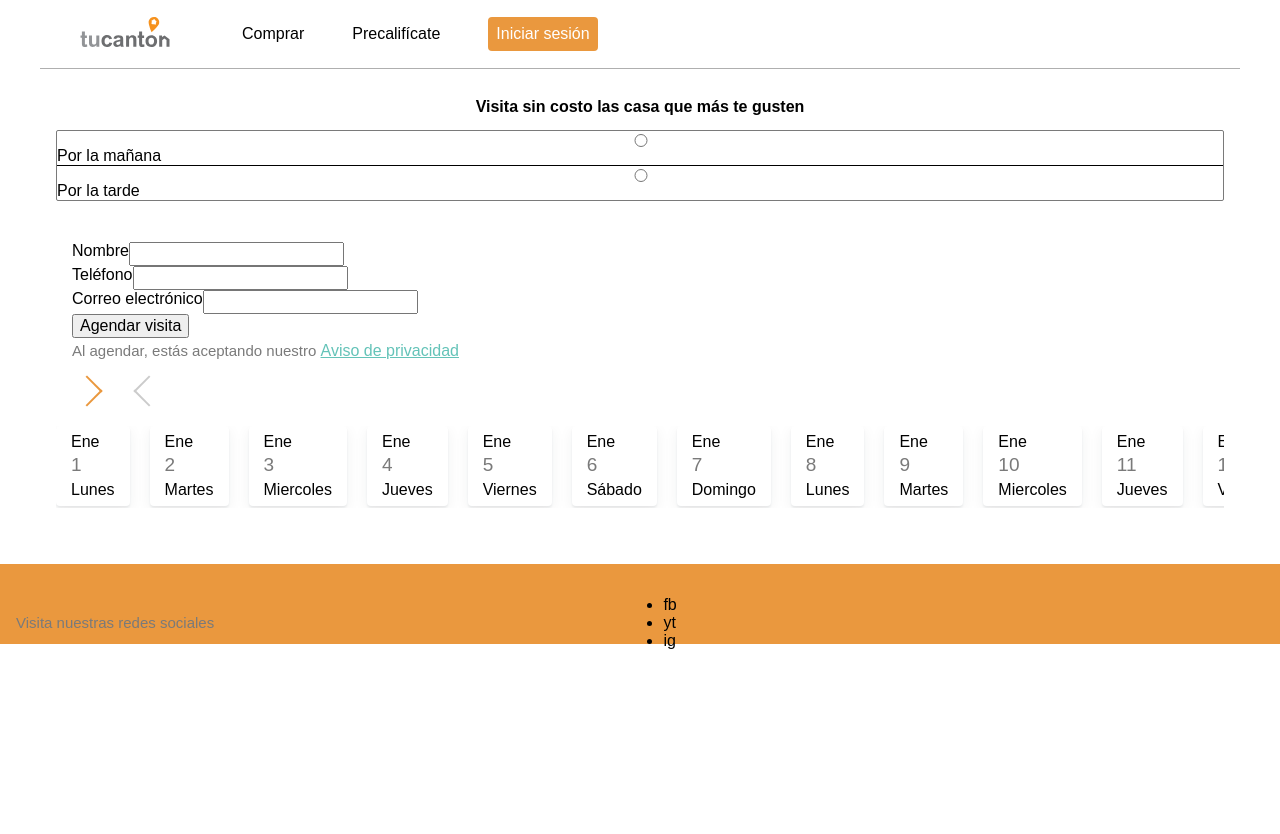
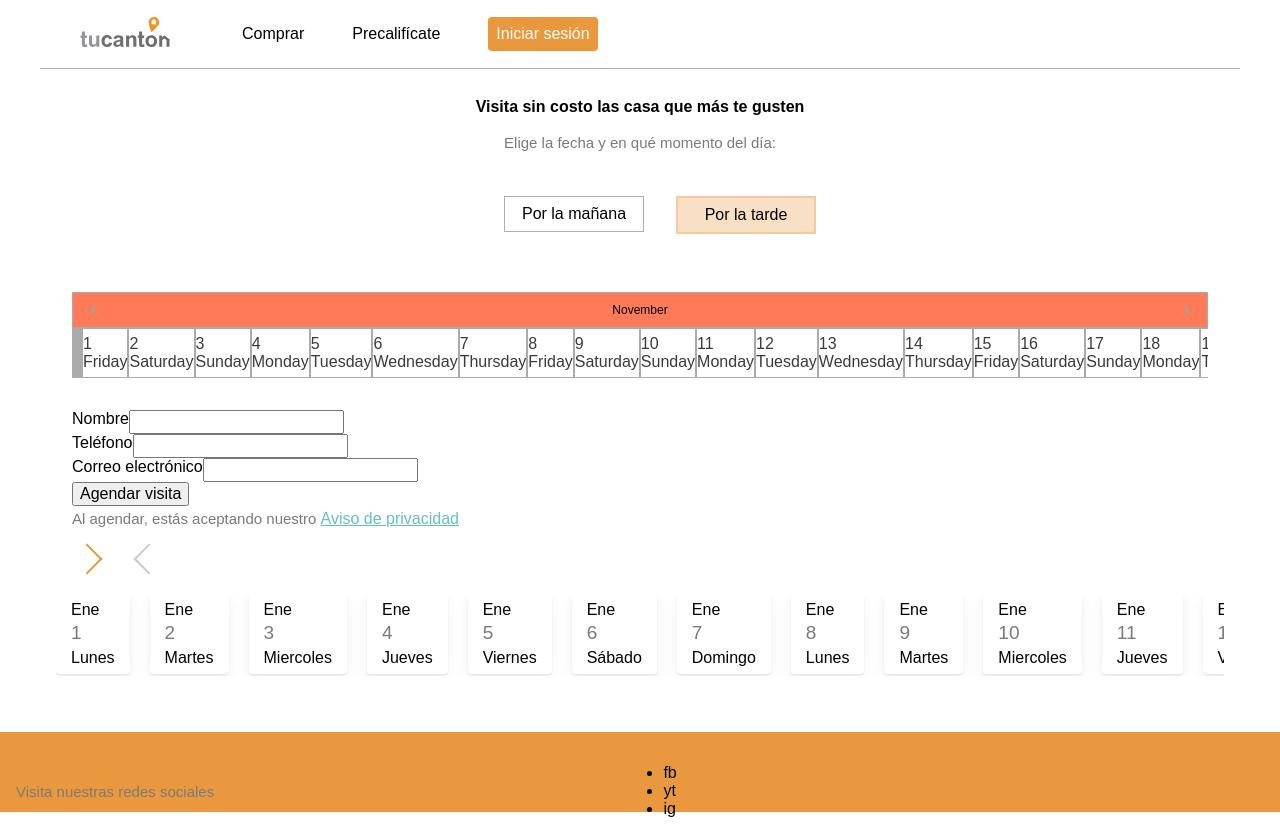
Before and after one commit to Lariicsa/tc-citas, a Vue app: page / in a window 1280 px wide. Before the commit the page ends 800 px from the top, so only its background shows below. Built offline with nearby package versions, Linux system fonts and the light colour scheme.

Commit message:
Refactor option buttons

```diff
--- a/src/App.vue
+++ b/src/App.vue
@@ -8,12 +8,15 @@
       <div class="row center">
         <p>Elige la fecha y en qué momento del día:</p>
       </div>
-      <div class="row">
-        <div class="radioGroup">
-          <ul>
-            <OptionButton name="options" label="Por la mañana" :value="selectedValue" @change="changeValue"/>
-            <OptionButton name="options" label="Por la tarde" :value="selectedValue" @change="changeValue"/>
+      <div class="row center">
+          <ul class="row md center">
+            <OptionButton name="options" :checked="false"  @change="changeValue">Por la mañana</OptionButton>
+            <OptionButton :checked="true" name="options"  @change="changeValue">Por la tarde</OptionButton>
           </ul>
+      </div>
+      <div class="container">
+        <div class="row">
+          <Calendar />
         </div>
       </div>
       <div class="container">
@@ -50,7 +53,7 @@ export default {
   },
   data() {
     return {
-      selectedValue: "1"
+      selectedValue: ''
     };
   },
   methods: {
--- a/src/components/OptionButton.vue
+++ b/src/components/OptionButton.vue
@@ -1,133 +1,75 @@
 <template>
-  <label class="radioSelect">
-        <input type="radio" :value="label" :name="name" v-model="radioButtonValue">
-        <span>{{ label }}</span>
+  <label class="radio-wrap">
+    <input
+      type="radio"
+      ref="input"
+      :value="value"
+      :checked="checked"
+      @change="updateValue()"
+      :id="id"
+      :name="name"
+    />
+    <span :for="name">
+      <slot />
+    </span>
   </label>
 </template>
 
 <script>
 export default {
-  props: ["value", "name", 'label'],
-  computed: {
-        radioButtonValue: {
-            get() {
-                return this.value
+  model: {
+    prop: "checked",
+    event: "change"
   },
-            set() {
-                this.$emit("change", this.label)
+  props: ["name", "checked", "value", "id"],
+  methods: {
+    updateValue() {
+      this.$emit("change", this.$refs.input.checked);
     }
   }
-    }
-}
+};
 </script>
 
 <style lang="scss">
 @import "../scss/index.scss";
-.radioSelect {
-	border-bottom: 0.1rem solid $blackio;
-	display: flex;
-	width: 100%;
-	flex-direction: column;
-	&:last-child {
-		border-bottom: none;
-	}
-	& > li{
-		color: $grey;
-		display: flex;
-		position: relative;
-		width: 100%;
-		height: 3rem;
-		z-index: 0;
-		&:hover {
-			background-color: $primary;
-		}
-	}
-	& > li input[type=radio]{
-		position: absolute;
-		visibility: hidden;
+.radio-wrap {
+  background-color: $clear;
+  margin: 8% 0 8% 3.2rem ;
+  &:first-child {
+    margin-left: 0;
   }
 
-	li label{
-		display: block;
-    position: relative;
-    color: $primary;
-    font-size: 1.1rem;
-    line-height: 3.2rem;
-    padding: 0rem 3rem;
-    margin: 0 2rem;
-    width: 100%;
-    height: 100%;
-    z-index: 9;
+  span {
+    border: 0.1rem solid $grey-lite;
+	display: flex;
+	justify-content: center;
+	align-items: center;
+    padding: 0.8rem;
+    width: 140px;
+    text-align: center;
+
+    &:hover {
+      border: 0.1rem solid $primary;
       cursor: pointer;
-	}
-
-	li:hover label{
-		font-weight: 700;
-		cursor: pointer;
-	}
-
-	li .check{
-		display: flex;
-		position: absolute;
-		background-color: #eef2f3;
-		border: 0.2rem solid #818997;
-		border-radius: 100%;
-		height: 1.4rem;
-		width: 1.4rem;
-		top: 0.9rem;
-		left: 3rem;
-		z-index: 2;
-	}
-
-	li:hover .check {
-		border: 0.3rem solid #818997;
-		cursor: pointer;
-	}
-
-	li .check::before {
-		display: block;
-		position: absolute;
-		content: '';
-		border-radius: 100%;
-		width: 6px;
-		height: 6px;
-		top: -0.1rem;
-		left: -0.1rem;
-		margin: auto;
-	}
-
-	input[type=radio]:checked ~ .check {
-		border: 0.4rem solid $grey;
-	}
-
-	input[type=radio]:checked ~ .check::before{
-		background: #25B01B;
-		border: 0.1rem solid #eef2f3;
-
-	}
-
-	input[type=radio]:checked ~ label{
-		font-weight: 700;
     }
   }
 
-.radioGroup {
-	background-color: white;
-	border: 0.1rem solid $grey;
-	border-radius: 0.2rem;
-	display: flex;
-	flex-direction: column;
-	flex-wrap: wrap;
+  & > [type="radio"] {
+    position: absolute;
+    opacity: 0;
+    pointer-events: none;
+  }
+
+  & > [type="radio"]:checked + span {
+    background-color: $clear;
+    border: 0.2rem solid $secondary;
     position: relative;
-	top: -2.5rem;
-	left: 0rem;
-	width: 100%;
-	z-index: 3;
-
-	& > ul {
-		padding: 0;
-		margin: 0;
+    display: inline-block;
+    transition: 0.1s ease;
+    user-select: none;
+  }
+  & > [type="radio"]:checked + span {
+    background-color: $secondary;
   }
 }
-
 </style>
```
Lines whose indentation alone changed are shown as unchanged.
